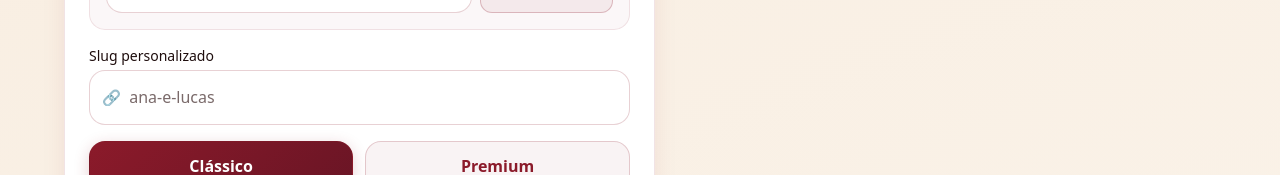
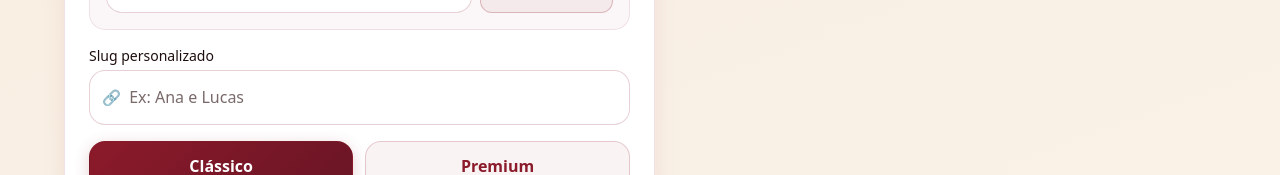
Before and after one commit to vinicus2008kk-collab/nosso-momento, a Next.js app: page /criar in a window 1280 px wide. Shown: the part 1243-1418 px from the top of the page. Built offline with nearby package versions, Linux system fonts and the light colour scheme; a web font is replaced by a local one.

Commit message:
Altera grátis para clássico

```diff
--- a/app/criar/page.tsx
+++ b/app/criar/page.tsx
@@ -214,8 +214,8 @@ export default function CreatePage() {
       musicUrl: plan === "PREMIUM" ? formData.get("musicUrl") || "" : "",
       musicStartTime: plan === "PREMIUM" ? musicStartTimeTotal : 0,
       theme: plan === "PREMIUM" ? formData.get("theme") : "classic",
-      slug: formData.get("slug"),
-      plan
+      slug: generateSlug(String(formData.get("slug") || "")),
+      plan: plan === "PREMIUM" ? "PREMIUM" : "FREE"
     };
 
     const response = await fetch("/api/romantic-pages", {
@@ -535,7 +535,18 @@ export default function CreatePage() {
             <span className="mb-1 block text-sm font-medium" style={labelStyle}>Slug personalizado</span>
             <div className="relative">
               <span className="input-icon">🔗</span>
-              <input name="slug" value={slug} onChange={(e) => { setSlugEditedManually(true); setSlug(e.target.value); }} required placeholder="ana-e-lucas" className="input-modern input-with-icon" style={inputStyle} />
+              <input
+                name="slug"
+                value={slug}
+                onChange={(e) => {
+                  setSlugEditedManually(true);
+                  setSlug(generateSlug(e.target.value));
+                }}
+                required
+                placeholder="Ex: Ana e Lucas"
+                className="input-modern input-with-icon"
+                style={inputStyle}
+              />
             </div>
           </label>
 
```
